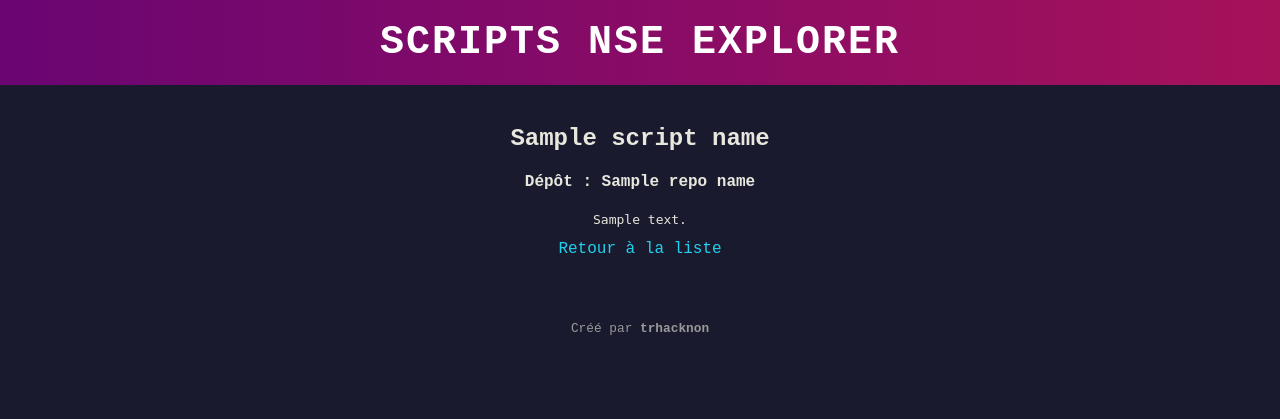
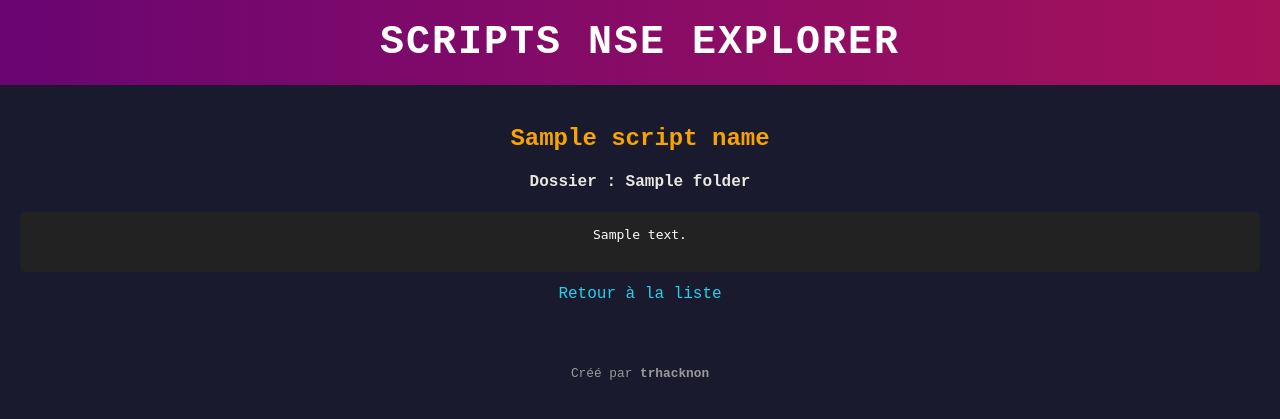
Before and after one commit to tucommenceapousser/nseweb, a Flask app: template templates/script_details.html in a window 1280 px wide. Shown: the top 419 px of the page. Run offline with Flask 3, Linux system fonts and the light colour scheme; the template is opened without the code that fills it: most values are stand-ins (such as "Sample title", 1, 10 or a date in 2020).

Commit message:
Update script_details.html

```diff
--- a/templates/script_details.html
+++ b/templates/script_details.html
@@ -2,9 +2,11 @@
 
 {% block content %}
 <section>
-    <h2>{{ script_name }}</h2>
-    <h4>Dépôt : {{ repo_name }}</h4>
-    <pre>{{ content }}</pre>
+    <h2 style="color: #f7a400;">{{ script_name }}</h2>
+    <h4>Dossier : {{ folder }}</h4>
+    <pre style="background: #222; color: #fff; padding: 15px; border-radius: 5px; overflow-x: auto;">
+{{ content }}
+    </pre>
     <a href="/">Retour à la liste</a>
 </section>
 {% endblock %}
```
